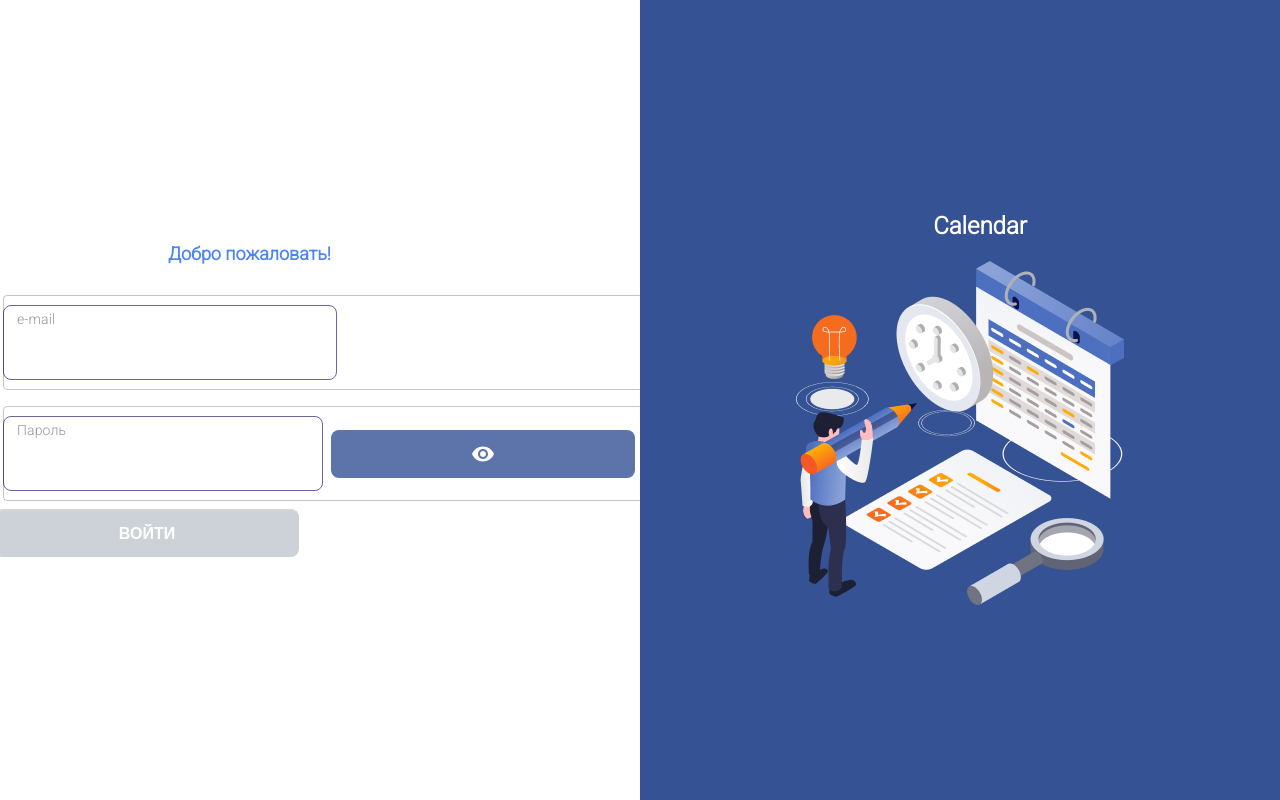
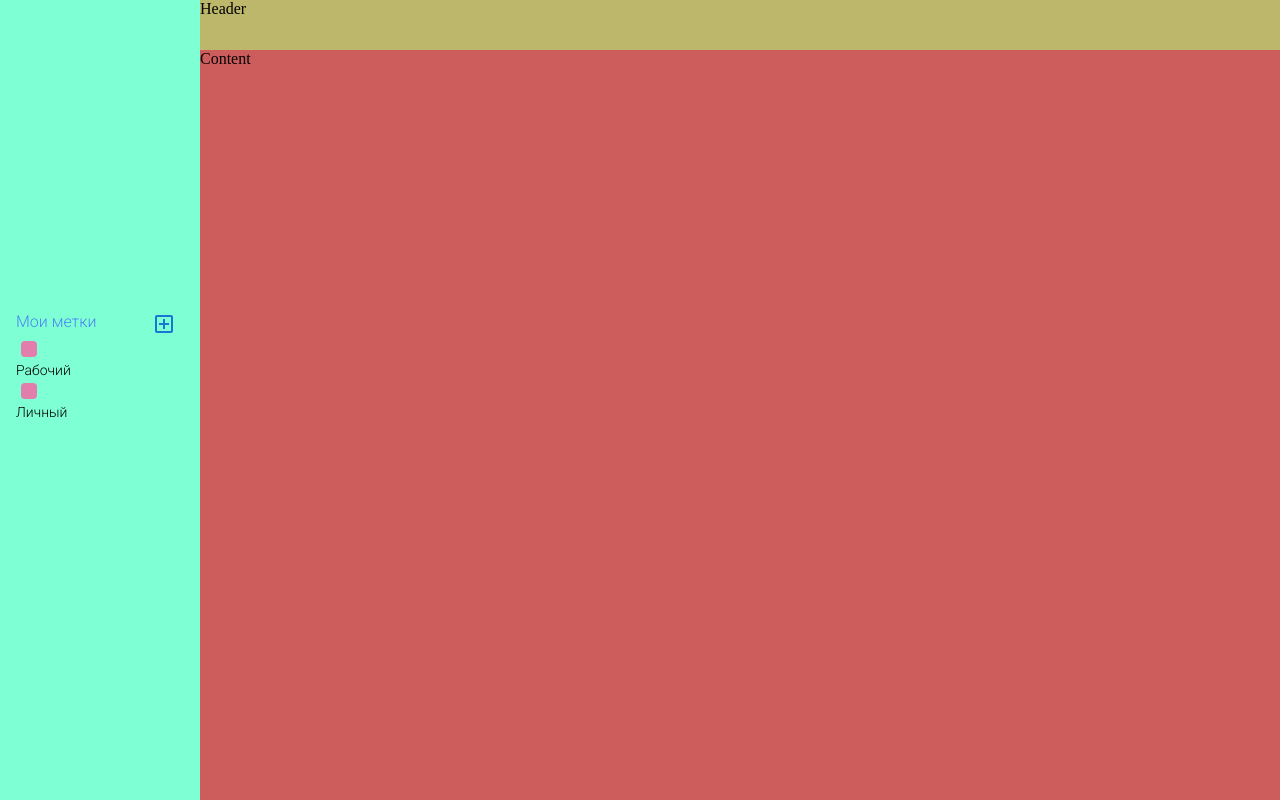
Before and after one commit to UmidaImerova/megaLab-calendar, a React (Create React App) app: page /profile in a window 1280 px wide. Built offline with nearby package versions, Linux system fonts and the light colour scheme.

Commit message:
feat: create profile component

```diff
--- a/src/App.js
+++ b/src/App.js
@@ -1,11 +1,12 @@
 import React from 'react'
-import LoginPage from './Pages/Login/LoginPage'
-import AuthPage from './Pages/Login/AuthPage'
+/* import LoginPage from './Pages/Login/LoginPage' */
+/* import AuthPage from './Pages/Login/AuthPage' */
+import Profile from './Pages/Profile/Profile'
 
 function App() {
   return (
     <>
-      <AuthPage />
+      <Profile />
     </>
   )
 }
--- /dev/null
+++ b/src/Pages/Profile/Profile.jsx
@@ -0,0 +1,17 @@
+import React from 'react'
+import s from './profileStyle.module.scss'
+import Tags from '../../components/Tags/Tags'
+
+function Profile() {
+  return (
+    <div className={s.profileWrapper}>
+      <div className={s.sidebar}>
+        <Tags />
+      </div>
+      <div className={s.header}>Header</div>
+      <div className={s.content}>Content</div>
+    </div>
+  )
+}
+
+export default Profile
--- /dev/null
+++ b/src/Pages/Profile/profileStyle.module.scss
@@ -0,0 +1,34 @@
+* {
+    margin: 0;
+    padding: 0;
+    box-sizing: border-box;
+
+}
+
+.profileWrapper {
+    position: relative;
+    width: 100%;
+    height: 100vh;
+    display: grid;
+    grid-template-columns: 200px 1fr;
+    grid-template-rows: 50px 1fr;
+    grid-template-areas:
+        'sidebar header'
+        'sidebar content'
+    ;
+
+    .sidebar {
+        grid-area: sidebar;
+        background-color: aquamarine;
+    }
+
+    .header {
+        grid-area: header;
+        background-color: darkkhaki;
+    }
+
+    .content {
+        grid-area: content;
+        background-color: indianred;
+    }
+}
--- /dev/null
+++ b/src/components/Tags/Tags.jsx
@@ -0,0 +1,28 @@
+import React from 'react'
+import AddBoxOutlinedIcon from '@mui/icons-material/AddBoxOutlined'
+import s from './tagStyle.module.scss'
+
+function Tags() {
+  return (
+    <div className={s.tagsContainer}>
+      <div className={s.tagHeader}>
+        <h6> Мои метки</h6>
+        <AddBoxOutlinedIcon sx={{ color: 'primary.main' }} />
+      </div>
+      <div className={s.tagList}>
+        <ul>
+          <li className={s.tag}>
+            <div className={s.tagColor} />
+            <p>Рабочий</p>
+          </li>
+          <li className={s.tag}>
+            <div className={s.tagColor} />
+            <p>Личный</p>
+          </li>
+        </ul>
+      </div>
+    </div>
+  )
+}
+
+export default Tags
--- /dev/null
+++ b/src/components/Tags/tagStyle.module.scss
@@ -0,0 +1,44 @@
+.tagsContainer {
+    position: absolute;
+    width: 160px;
+    height: 144px;
+    left: 16px;
+    top: 312px;
+
+    .tagHeader {
+        display: flex;
+        justify-content: space-between;
+
+        h6 {
+            font-family: 'Roboto';
+            font-style: normal;
+            font-weight: 400;
+            font-size: 16px;
+            color: #4B84F4;
+        }
+
+    }
+
+    .tagList {
+        ul {
+            list-style: none;
+
+            .tagColor {
+                margin: 5px;
+                width: 16px;
+                height: 16px;
+
+                background: #E37DAC;
+                border-radius: 4px;
+            }
+
+            p {
+                font-family: 'Roboto';
+                font-style: normal;
+                font-weight: 400;
+                font-size: 14px;
+                line-height: 16px;
+            }
+        }
+    }
+}
```
